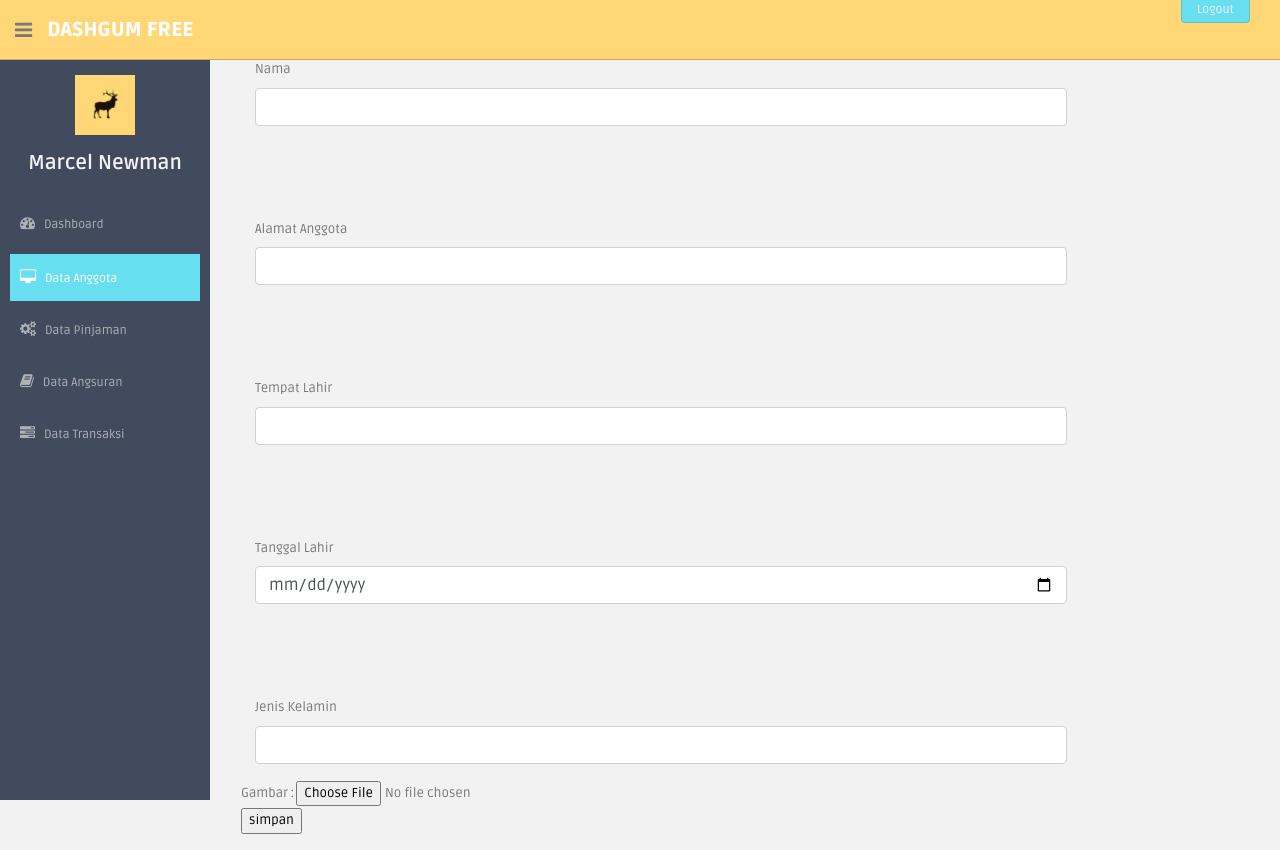
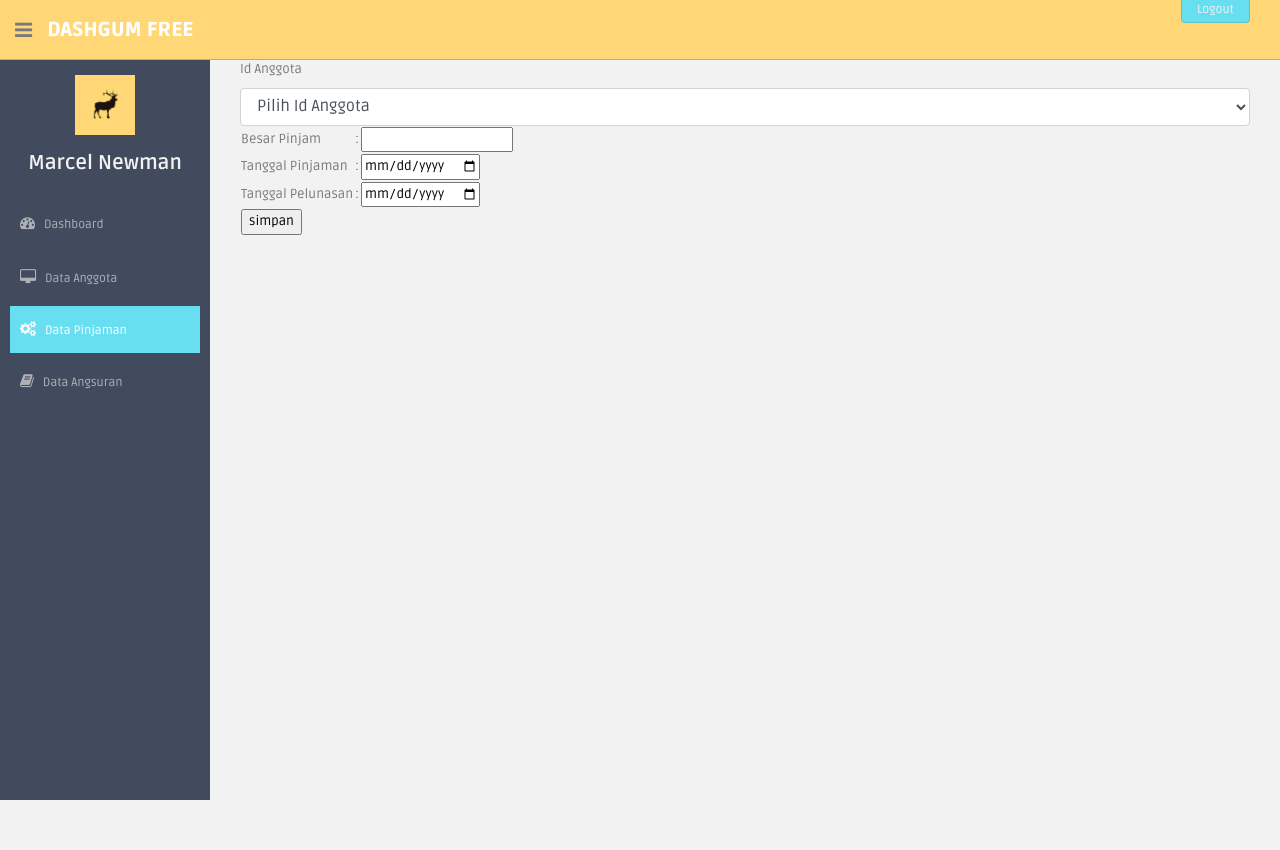
Before and after one commit to KoperasiKel6/koperasi, a CodeIgniter app: page /koperasi/Ctrpinjam/tambah in a window 1280 px wide. After the commit the page ends 800 px from the top, so only its background shows below. Run offline with CodeIgniter, Linux system fonts and the light colour scheme; data that the repository does not hold is empty; some libraries are stand-ins or nearby versions.

Commit message:
CRUD Tabel Peminjaman

```diff
--- a/application/config/config.php
+++ b/application/config/config.php
@@ -23,7 +23,7 @@ defined('BASEPATH') OR exit('No direct script access allowed');
 | a PHP script and you can easily do that on your own.
 |
 */
-$config['base_url'] = 'http://localhost/tubesci3/';
+$config['base_url'] = 'http://localhost:81/koperasi/';
 
 /*
 |--------------------------------------------------------------------------
--- a/application/controllers/Ctrpinjam.php
+++ b/application/controllers/Ctrpinjam.php
@@ -7,6 +7,7 @@ class Ctrpinjam extends CI_Controller {
 	{
 		parent::__construct();
 		$this->load->model('Pinjam');
+		$this->load->model('Nasabah');
 	}
 
 	public function index()
@@ -18,51 +19,27 @@ class Ctrpinjam extends CI_Controller {
 	public function tambah()
 	{
 		$data = array();
+		$data['data'] = $this->Nasabah->get_all_nasabah();
 
 		$this->load->library('form_validation');
-		$this->form_validation->set_rules('besar_pinjaman', 'besar_pinjaman', 'required', array('required' => 'Isi %s terlebih dahulu , '));
-		$this->form_validation->set_rules('tanggal_pinjaman', 'tanggal_pinjaman', 'required', array('required' => 'Isi %s terlebih dahulu, '));
-		$this->form_validation->set_rules('tempat', 'tempat tanggal lahir', 'reuired', array('required' => 'Isi %s terlebih dahulu, '));
-		$this->form_validation->set_rules('tanggal', 'tanggal lahir', 'required', array('required' => 'Isi %s terlebih dahulu, '));
-		$this->form_validation->set_rules('jenis_kelamin', 'jenis kelamin', 'required', array('required' => 'Isi %s terlebih dahulu, '));
+		$this->form_validation->set_rules('besar_pinjaman', 'besar pinjaman', 'required', array('required' => 'Isi %s terlebih dahulu , '));
+		$this->form_validation->set_rules('tanggal_pinjaman', 'tanggal pinjaman', 'required', array('required' => 'Isi %s terlebih dahulu, '));
+		$this->form_validation->set_rules('id_anggota', 'id anggota', 'required', array('required' => 'Isi %s terlebih dahulu, '));
+		$this->form_validation->set_rules('tangga_pelunasan', 'tanggal pelunasan', 'required', array('required' => 'Isi %s terlebih dahulu, '));
 
-		if ($this->form_validation->run()==FALSE){
-			$this->load->view('tambah_nasabah', $data);
-		}
-		else
-		{
+		if($this->form_validation->run() == FALSE){
+			$this->load->view('tambah_pinjam', $data);
+		} else {
 			if ($this->input->post('simpan')) {
-			$upload = $this->nasabah->upload();
-
-			if ($upload['result'] == 'success') {
-				$this->nasabah->insert($upload);
-				redirect('CtrNasabah');
-			}else{
-				$data['message'] = $upload['error'];
+				$this->Pinjam->insert();
+				redirect('Ctrpinjam');
 			}
-
-		}
-
-		$this->load->view('tambah_pinjam', $data);
-
+			$this->load->view('TabelPinjaman');
 		}
 	}
 
 	public function delete($id){
-		$this->nasabah->delete($id);
-		redirect('CtrNasabah');
-	}
-
-	public function edit($id){
-		$data['single'] = $this->nasabah->get_single($id);
-
-		if($this->input->post('edit')){
-			$upload=$this->nasabah->upload();
-			$this->nasabah->update($upload,$id);
-			redirect('CtrNasabah');
-		}
-
-
-		$this->load->view('edit_nasabah',$data);
+		$this->Ctrpinjam->delete($id);
+		redirect('Ctrpinjam');
 	}
 }
--- a/application/models/Pinjam.php
+++ b/application/models/Pinjam.php
@@ -22,36 +22,14 @@ class Pinjam extends CI_Model {
 			'besar_pinjaman' => $this->input->post('besar_pinjaman'),
 			'tanggal_pinjaman' => $this->input->post('tanggal_pinjaman'),
 			'id_anggota' => $this->input->post('id_anggota'),
-			'id_angsuran' => $this->input->post('id_angsuran'),
-			'tanggal_pelunasan' => $this->input->post('tanggal_pelunasan')
+			'tangga_pelunasan' => $this->input->post('tangga_pelunasan')
 		);
 
 		$this->db->insert('pinjaman', $data);
 	}
 
-	public function update($upload, $id){
-		if($upload['result']=='success'){
-			$data = array('nama_anggota' => $this->input->post('nama'),
-							'alamat_anggota' => $this->input->post('alamat'),
-							'tempat_lahir_anggota' => $this->input->post('tempat'),
-							'tanggal_lahir_anggota' => $this->input->post('tanggal'),
-							'jk_anggota' => $this->input->post('jenis_kelamin'),
-							'img_anggota' => $upload['file']['file_name']
-			);
-		} else {
-			$data = array(
-				'nama_anggota' => $this->input->post('nama'),
-				'alamat_anggota' => $this->input->post('alamat'),
-				'tempat_lahir_anggota' => $this->input->post('tempat'),
-				'tanggal_lahir_anggota' => $this->input->post('tanggal'),
-				'jk_anggota' => $this->input->post('jenis_kelamin')
-			);
-		}
-		$this->db->where('id_anggota',$id);
-		$this->db->update('anggota', $data);
-	}
 
 	public function delete($id){
-		$query = $this->db->query('DELETE from anggota WHERE id_anggota= '.$id);
+		$query = $this->db->query('DELETE from pinjaman WHERE id_pinjam= '.$id);
 	}
 }
--- a/application/views/TabelPinjaman.php
+++ b/application/views/TabelPinjaman.php
@@ -133,7 +133,6 @@
                         <td><?php echo $id_anggota;?> </td>
                         <td><?php echo $tanggal_pelunasan;?> </td>
 
-                        <td><a href='ctrNasabah/edit/<?php echo $id_pelunasan ?>' class='btn btn-sm btn-info'>Update</a></td>
                         <td><a href='ctrNasabah/delete/<?php echo $id_pelunasan; ?>' class='btn btn-sm btn-danger'>Delete</a></td>
                   </tr>
                   <?php endforeach;?>
--- a/application/views/tambah_pinjam.php
+++ b/application/views/tambah_pinjam.php
@@ -1,40 +1,115 @@
 <!DOCTYPE html>
-<html>
-<head>
-  <title></title>
-</head>
-<body>
+<html lang="en">
+  <head>
+    <meta charset="utf-8">
+    <meta name="viewport" content="width=device-width, initial-scale=1.0">
+    <meta name="description" content="">
+    <meta name="author" content="Dashboard">
+    <meta name="keyword" content="Dashboard, Bootstrap, Admin, Template, Theme, Responsive, Fluid, Retina">
 
-  <head>
-    <meta charset="utf-8" />
-    <link rel="apple-touch-icon" sizes="76x76" href="assets/img/apple-icon.png" />
-    <link rel="icon" type="image/png" href="assets/img/favicon.png" />
-    <meta http-equiv="X-UA-Compatible" content="IE=edge,chrome=1" />
-    <title>KOPERASI SIMPAN PINJAM</title>
-    <meta content='width=device-width, initial-scale=1.0, maximum-scale=1.0, user-scalable=0' name='viewport' />
-    <meta name="viewport" content="width=device-width" />
-    <!-- Bootstrap core CSS     -->
-    <link href="assets/css/bootstrap.min.css" rel="stylesheet" />
-    <!--  Material Dashboard CSS    -->
-    <link href="assets/css/material-dashboard.css?v=1.2.0" rel="stylesheet" />
-    <!--  CSS for Demo Purpose, don't include it in your project     -->
-    <link href="assets/css/demo.css" rel="stylesheet" />
-    <!--     Fonts and icons     -->
-    <link href="https://maxcdn.bootstrapcdn.com/font-awesome/latest/css/font-awesome.min.css" rel="stylesheet">
-    <link href="https://fonts.googleapis.com/css?family=Roboto:400,700,300|Material+Icons" rel='stylesheet'>
-</head>
+    <title>DASHGUM - FREE Bootstrap Admin Template</title>
+
+    <!-- Bootstrap core CSS -->
+    <link href="../assets/css/bootstrap.css" rel="stylesheet">
+    <!--external css-->
+    <link href="../assets/font-awesome/css/font-awesome.css" rel="stylesheet" />
+    <link rel="stylesheet" type="text/css" href="../assets/css/zabuto_calendar.css">
+    <link rel="stylesheet" type="text/css" href="../assets/js/gritter/css/jquery.gritter.css" />
+    <link rel="stylesheet" type="text/css" href="../assets/lineicons/style.css">
+
+    <!-- Custom styles for this template -->
+    <link href="../assets/css/style.css" rel="stylesheet">
+    <link href="../assets/css/style-responsive.css" rel="stylesheet">
+
+    <script src="../assets/js/chart-master/Chart.js"></script>
+
+    <!-- HTML5 shim and Respond.js IE8 support of HTML5 elements and media queries -->
+    <!--[if lt IE 9]>
+      <script src="https://oss.maxcdn.com/libs/html5shiv/3.7.0/html5shiv.js"></script>
+      <script src="https://oss.maxcdn.com/libs/respond.js/1.4.2/respond.min.js"></script>
+    <![endif]-->
+  </head>
+
+  <body>
+
+  <section id="container" >
+      <!-- **********************************************************************************************************************************************************
+      TOP BAR CONTENT & NOTIFICATIONS
+      *********************************************************************************************************************************************************** -->
+      <!--header start-->
+      <header class="header black-bg">
+              <div class="sidebar-toggle-box">
+                  <div class="fa fa-bars tooltips" data-placement="right" data-original-title="Toggle Navigation"></div>
+              </div>
+            <!--logo start-->
+            <a href="../home" class="logo"><b>DASHGUM FREE</b></a>
+            <!--logo end-->
+            <div class="nav notify-row" id="top_menu">
+
+            </div>
+            <div class="top-menu">
+              <ul class="nav pull-right top-menu">
+                    <li><a class="logout" href="login.html">Logout</a></li>
+              </ul>
+            </div>
+        </header>
+      <!--header end-->
+
+      <!-- **********************************************************************************************************************************************************
+      MAIN SIDEBAR MENU
+      *********************************************************************************************************************************************************** -->
+      <!--sidebar start-->
+      <aside>
+          <div id="sidebar"  class="nav-collapse ">
+              <!-- sidebar menu start-->
+              <ul class="sidebar-menu" id="nav-accordion">
+
+                  <p class="centered"><a href="../home"><img src="../assets/img/ui-sam.jpg" class="img-circle" width="60"></a></p>
+                  <h5 class="centered">Marcel Newman</h5>
+
+                  <li class="mt">
+                      <a  href="../home">
+                          <i class="fa fa-dashboard"></i>
+                          <span>Dashboard</span>
+                      </a>
+                  </li>
+
+                  <li class="sub-menu">
+                      <a href="../ctrNasabah">
+                          <i class="fa fa-desktop" ></i>
+                          <span>Data Anggota</span>
+
+                      </a>
+                  </li>
+
+                  <li class="sub-menu">
+                      <a class="active" href="../ctrpinjam">
+                          <i class="fa fa-cogs"></i>
+                          <span>Data Pinjaman</span>
+                      </a>
+                  </li>
+
+                  <li class="sub-menu">
+                      <a  href="TabelAngsuran.php" >
+                          <i class="fa fa-book"></i>
+                          <span>Data Angsuran</span>
+                      </a>
+                  </li>
+
+
+              </ul>
+              <!-- sidebar menu end-->
+          </div>
+      </aside>
+      <section id="main-content">
+      <section class="wrapper">
 
 <div class="container">
     <?php echo validation_errors(); ?>
       <?php
-        echo form_open('ctrpinjam/tambah', array('enctype'=>'multipart/form-data'));
+        echo form_open('Ctrpinjam/tambah', array('enctype'=>'multipart/form-data'));
        ?>
       <table>
-        <tr>
-          <td>Id Nasabah</td>
-          <td>:</td>
-          <td><input type="text" name="id_pinjaman" value="<?php echo set_value('id_pinjaman'); ?>"></td>
-        </tr>
         <tr>
           <td>Besar Pinjam</td>
           <td>:</td>
@@ -46,16 +121,19 @@
           <td><input type="date" name="tanggal_pinjaman" value="<?php echo set_value('tanggal_pinjaman') ?>"></td>
         </tr>
         <tr>
-          <td>Id Anggota</td>
-          <td>:</td>
-          <td><input type="text" name="id_anggota" value="<?php echo set_value('id_anggota') ?>"></td>
+          <label>Id Anggota</label>
+            <select name="id_anggota" class="form-control" required>
+              <option value="">Pilih Id Anggota</option>
+              <?php foreach($data as $pinjam): ?>
+              <option value="<?php echo $pinjam->id_anggota; ?>"><?php echo $pinjam->id_anggota; ?></option>
+              <?php endforeach; ?>
+            </select>
         </tr>
         <tr>
           <td>Tanggal Pelunasan</td>
           <td>:</td>
-          <td><input type="text" name="tanggal_pelunasan" value="<?php echo set_value('tanggal_pelunasan') ?>"></td>
+          <td><input type="date" name="tangga_pelunasan" value="<?php echo set_value('tangga_pelunasan') ?>"></td>
         </tr>
-
         <tr>
           <td colspan="3"><input type="submit" name="simpan" value="simpan"></td>
         </tr>
@@ -64,68 +142,23 @@
 
 </body>
 
-<footer class="footer">
-                <div class="container-fluid">
-                    <nav class="pull-left">
-                        <ul>
-                            <li>
-                                <a href="#">
-                                    Home
-                                </a>
-                            </li>
-                            <li>
-                                <a href="#">
-                                    Company
-                                </a>
-                            </li>
-                            <li>
-                                <a href="#">
-                                    Portfolio
-                                </a>
-                            </li>
-                            <li>
-                                <a href="#">
-                                    Blog
-                                </a>
-                            </li>
-                        </ul>
-                    </nav>
-                    <p class="copyright pull-right">
-                        &copy;
-                        <script>
-                            document.write(new Date().getFullYear())
-                        </script>
-                        <a href="http://www.creative-tim.com">Creative Tim</a>, made with love for a better web
-                    </p>
-                </div>
-            </footer>
-        </div>
-    </div>
-</body>
-<!--   Core JS Files   -->
-<script src="assets/js/jquery-3.2.1.min.js" type="text/javascript"></script>
-<script src="assets/js/bootstrap.min.js" type="text/javascript"></script>
-<script src="assets/js/material.min.js" type="text/javascript"></script>
-<!--  Charts Plugin -->
-<script src="assets/js/chartist.min.js"></script>
-<!--  Dynamic Elements plugin -->
-<script src="assets/js/arrive.min.js"></script>
-<!--  PerfectScrollbar Library -->
-<script src="assets/js/perfect-scrollbar.jquery.min.js"></script>
-<!--  Notifications Plugin    -->
-<script src="assets/js/bootstrap-notify.js"></script>
-<!--  Google Maps Plugin    -->
-<script type="text/javascript" src="https://maps.googleapis.com/maps/api/js?key=YOUR_KEY_HERE"></script>
-<!-- Material Dashboard javascript methods -->
-<script src="assets/js/material-dashboard.js?v=1.2.0"></script>
-<!-- Material Dashboard DEMO methods, don't include it in your project! -->
-<script src="assets/js/demo.js"></script>
-<script type="text/javascript">
-    $(document).ready(function() {
+<script src="../assets/js/jquery.js"></script>
+    <script src="../assets/js/jquery-1.8.3.min.js"></script>
+    <script src="../assets/js/bootstrap.min.js"></script>
+    <script class="include" type="text/javascript" src="../assets/js/jquery.dcjqaccordion.2.7.js"></script>
+    <script src="../assets/js/jquery.scrollTo.min.js"></script>
+    <script src="../assets/js/jquery.nicescroll.js" type="text/javascript"></script>
+    <script src="../assets/js/jquery.sparkline.js"></script>
 
-        // Javascript method's body can be found in assets/js/demos.js
-        demo.initDashboardPageCharts();
 
-    });
-</script>
+    <!--common script for all pages-->
+    <script src="../assets/js/common-scripts.js"></script>
+
+    <script type="text/javascript" src="../assets/js/gritter/js/jquery.gritter.js"></script>
+    <script type="text/javascript" src="../assets/js/gritter-conf.js"></script>
+
+    <!--script for this page-->
+    <script src="../assets/js/sparkline-chart.js"></script>
+  <script src="../assets/js/zabuto_calendar.js"></script>
+  </body>
 </html>
```
